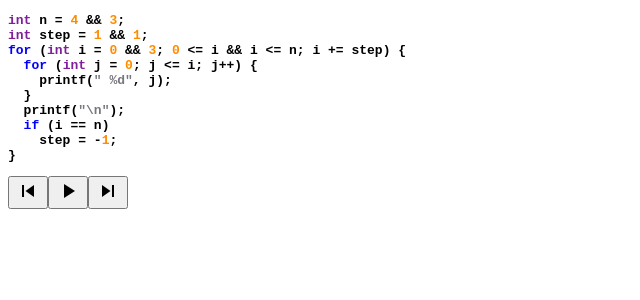
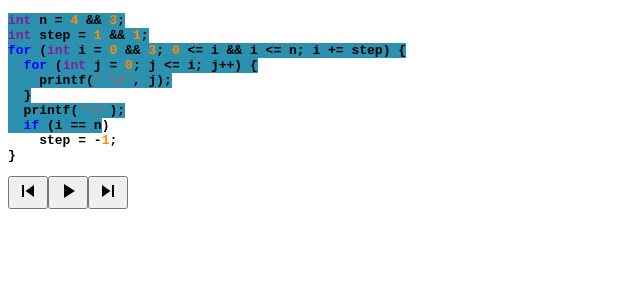
Before and after one commit to Explik/c-simulator-1, a Vue app: page / in a window 1280 px wide. Shown: the top 300 px of the page, without its empty margins (0-640 px from the left). Built offline with nearby package versions, Linux system fonts and the light colour scheme.

Commit message:
Adding highlight to active statement. This includes a bug where identifiers are highlighted all the way down instead of only in the active statement

```diff
--- a/src/components/SimulatorComponent.vue
+++ b/src/components/SimulatorComponent.vue
@@ -1,6 +1,6 @@
 <template>
   <div>
-    <source-component :symbols="this.currentSymbols" />
+    <source-component :symbols="this.currentSource.symbols" :highlightedSymbolRange="this.currentSource.highlightedSymbolRange" />
     <variable-component :variables="this.currentVariables" />
     <div>
       <button @click="stepBackward" style="display: inline-block"><i class="material-icons">skip_previous</i></button>
@@ -13,13 +13,12 @@
 </template>
 
 <script>
-import {symbolList} from "@/simulator/symbol";
 import SourceComponent from "@/components/SourceComponent";
 import VariableComponent from "@/components/VariableComponent";
 import {
   evaluateExpressionRecursively
 } from "@/simulator/evaluator";
-import {substitute} from "@/simulator/tree";
+import {getHighlightedSymbols} from "@/simulator/stateTransformers";
 
 export default {
   name: 'SimulatorComponent',
@@ -38,14 +37,8 @@
     currentState: function() {
       return this.states[this.states.length - 1];
     },
-    currentSymbols: function() {
-      const getSymbolList = n => [...symbolList(n), { value: "\n", node: n }];
-      // Computed changes
-      const target = this.currentState.statement;
-      const replacement = this.currentState.expression;
-      const substituteExpression = n => substitute(n, target, replacement);
-
-      return this.currentState.root.map(substituteExpression).flatMap(getSymbolList);
+    currentSource: function() {
+      return getHighlightedSymbols(this.currentState);
     },
     currentVariables: function() {
       return this.currentState.variables;
--- a/src/components/SourceComponent.vue
+++ b/src/components/SourceComponent.vue
@@ -4,22 +4,27 @@
 
 <script>
 import {highlightSyntax} from "@/simulator/symbolTransformers";
+import {getRange} from "@/simulator/symbol";
 
 export default {
   name: "SourceComponent",
   props: {
-    symbols: {type: Array, required: true}
+    symbols: {type: Array, required: true},
+    highlightedSymbolRange: {type: Object, required: true},
   },
   computed: {
     preformattedContent: function() {
       let buffer = "";
-      const symbols = highlightSyntax(this.symbols);
 
-      for(let symbol of symbols) {
+      for(let i = 0; i < this.symbols.length; i++) {
+        let symbol = this.symbols[i];
+
+        if (i === this.highlightedSymbolRange.start) buffer += '<span class="source-component-highlight">';
         if (this.hasCssClass(symbol)) {
-          buffer += `<span class="source-component-${symbol.type}">${symbol.value}</span>`;
+            buffer += `<span class="source-component-${symbol.type}">${symbol.value}</span>`;
         }
         else buffer += symbol.value;
+        if (i === this.highlightedSymbolRange.end) buffer += "</span>";
       }
       return buffer;
     }
@@ -36,6 +41,9 @@
 </script>
 
 <style>
+  .source-component-highlight {
+    background-color: #2b91af;
+  }
   .source-component-code {
     font-family: monospace;
     font-weight: 900;
--- /dev/null
+++ b/src/simulator/stateTransformers.js
@@ -0,0 +1,25 @@
+import {substitute} from "@/simulator/tree";
+import {getRange, symbolList} from "@/simulator/symbol";
+import {highlightSyntax} from "@/simulator/symbolTransformers";
+
+export function getHighlightedSymbols(state) {
+    // Substitute current non-evaluated statement with evaluated statement
+    const root = state.root;
+    const statement = state.statement;
+    const evaluatedStatement = state.expression;
+    const substituteExpression = n => substitute(n, statement, evaluatedStatement);
+    const substitutedRoot = root.map(substituteExpression);
+
+    // Calculate symbols of evaluated statements
+    const getSymbolList = n => [...symbolList(n), { value: "\n", node: n }];
+    const symbols = substitutedRoot.flatMap(getSymbolList);
+    const highlightedSymbols = highlightSyntax(symbols);
+
+    // Calculate range of current statement
+    const range = getRange(highlightedSymbols, evaluatedStatement);
+
+    return {
+        symbols: highlightedSymbols,
+        highlightedSymbolRange: range
+    };
+}
--- a/src/simulator/symbolTransformers.js
+++ b/src/simulator/symbolTransformers.js
@@ -14,7 +14,7 @@
     isDeclaration, isInvoke
 } from "./tree";
 
-function stringify(symbols) {
+export function stringify(symbols) {
     return symbols.map(s => s.value).join("");
 }
 
@@ -46,7 +46,7 @@
     return str.split("").reverse().join("");
 }
 
-function highlightTrivia(str) {
+function highlightTrivia(str, node) {
     const buffer = [];
     let currentType = undefined;
     let previousType = undefined;
@@ -62,7 +62,7 @@
         }
 
        if (currentType !== previousType) {
-           buffer.push({ type: currentType, value: str[i] });
+           buffer.push({ type: currentType, node: node, value: str[i] });
        }
        else buffer[buffer.length - 1].value += str[i];
     }
@@ -79,51 +79,51 @@
 
     // Highlight whitespace and brackets prior to content
     if (startTrivia) {
-        for(let item of highlightTrivia(startTrivia))
+        for(let item of highlightTrivia(startTrivia, node))
             buffer.push(item);
     }
 
     // Highlight content
     if (isIdentifier(node)) {
-        buffer.push({ type: "identifier", value: trimmedValue });
+        buffer.push({ type: "identifier", node: node, value: trimmedValue });
     }
     if (isConstant(node)) {
         if (node.datatype === "int") {
             if (trimmedValue[0] === '-') {
-                buffer.push({ type: "operator", value: trimmedValue[0] });
-                buffer.push({ type: "numeral", value: trimmedValue.slice(1) });
+                buffer.push({ type: "operator", node: node, value: trimmedValue[0] });
+                buffer.push({ type: "numeral", node: node, value: trimmedValue.slice(1) });
             }
-            else buffer.push({ type: "numeral", value: trimmedValue });
+            else buffer.push({ type: "numeral", node: node, value: trimmedValue });
         }
         else if (node.datatype === "char*") {
-            buffer.push({ type: "string", value: symbol.value.trim() });
+            buffer.push({ type: "string", node: node, value: symbol.value.trim() });
         }
         else throw new Error("Unsupported symbol " + JSON.stringify(symbol));
     }
     if (isExpression(node)) {
-        if (isAnd(node)) buffer.push({ type: "operator", value: trimmedValue });
-        if (isAssign(node)) buffer.push({ type: "operator", value: trimmedValue });
-        if (isAddAssign(node)) buffer.push({ type: "operator", value: trimmedValue });
-        if (isEqual(node)) buffer.push({ type: "operator", value: trimmedValue });
-        if (isIncrement(node)) buffer.push({ type: "operator", value: trimmedValue });
-        if (isLessThanOrEqual(node)) buffer.push({ type: "operator", value: trimmedValue });
+        if (isAnd(node)) buffer.push({ type: "operator", node: node, value: trimmedValue });
+        if (isAssign(node)) buffer.push({ type: "operator", node: node, value: trimmedValue });
+        if (isAddAssign(node)) buffer.push({ type: "operator", node: node, value: trimmedValue });
+        if (isEqual(node)) buffer.push({ type: "operator", node: node, value: trimmedValue });
+        if (isIncrement(node)) buffer.push({ type: "operator", node: node, value: trimmedValue });
+        if (isLessThanOrEqual(node)) buffer.push({ type: "operator", node: node, value: trimmedValue });
 
-        if (isInvoke(node) && trimmedValue === ',') buffer.push({ type: 'operator', value: trimmedValue });
+        if (isInvoke(node) && trimmedValue === ',') buffer.push({ type: 'operator', node: node, value: trimmedValue });
     }
     if (isStatement(node)) {
         if (isDeclaration(node)) {
-            if (trimmedValue === '=') buffer.push({ type: "operator", value: trimmedValue });
-            if (trimmedValue === node.datatype) buffer.push({ type: "type", value: trimmedValue });
+            if (trimmedValue === '=') buffer.push({ type: "operator", node: node, value: trimmedValue });
+            if (trimmedValue === node.datatype) buffer.push({ type: "type", node: node, value: trimmedValue });
         }
-        if (isIff(node) && trimmedValue === "if") buffer.push({ type: "keyword", value: trimmedValue });
-        if (isForLoop(node) && trimmedValue === "for") buffer.push({ type: "keyword", value: trimmedValue });
+        if (isIff(node) && trimmedValue === "if") buffer.push({ type: "keyword", node: node, value: trimmedValue });
+        if (isForLoop(node) && trimmedValue === "for") buffer.push({ type: "keyword", node: node, value: trimmedValue });
 
-        if (trimmedValue === ';') buffer.push({ type: 'semicolon', value: trimmedValue });
+        if (trimmedValue === ';') buffer.push({ type: 'semicolon', node: node, value: trimmedValue });
     }
 
     // Highlight whitespace and brackets after content
     if (endTrivia) {
-        for(let item of highlightTrivia(endTrivia))
+        for(let item of highlightTrivia(endTrivia, node))
             buffer.push(item);
     }
 
@@ -131,8 +131,6 @@
 }
 
 // [{type, value}]
-function highlightSyntax(symbols) {
+export function highlightSyntax(symbols) {
     return symbols.flatMap(highlightSymbol);
 }
-
-export {stringify, highlightSyntax};
--- a/src/simulator/tree.js
+++ b/src/simulator/tree.js
@@ -438,112 +438,104 @@
     if (isBlock(node)) return block(statements);
 }
 
-function flattenBinaryOperator(node, depth) {
+function flattenBinaryOperator(node) {
     return [
-        { ...node, depth },
-        ...flatten(node.left, depth),
-        ...flatten(node.right, depth)
+        node,
+        ...flatten(node.left),
+        ...flatten(node.right)
     ];
 }
 
-function flattenLeftOperator(node, depth) {
+function flattenLeftOperator(node) {
     return [
-        { ...node, depth },
-        ...flatten(node.identifier, depth)
+        node,
+        ...flatten(node.identifier)
     ];
 }
 
-function flattenAssignOperator(node, depth) {
+function flattenAssignOperator(node) {
     return [
-        { ...node, depth },
-        ...flatten(node.identifier, depth),
-        ...flatten(node.value, depth)
+        node,
+        ...flatten(node.identifier),
+        ...flatten(node.value)
     ];
 }
 
-function flatten(node, depth) {
+function flatten(node) {
     if (!node)
         return [];
-    if (!depth)
-        depth = 0;
 
     if(node.type === "statement") {
         if (node.statementType === "block") {
             return [
-                { ...node, depth },
-                ...node.statements.flatMap(s => flatten(s, depth + 1))
+                node,
+                ...node.statements.flatMap(flatten)
             ];
         }
         if (node.statementType === "declaration") {
             return [
-                { ...node, depth },
-                ...flatten(node.identifier, depth),
-                ...flatten(node.value, depth)
+                node,
+                ...flatten(node.identifier),
+                ...flatten(node.value)
             ];
         }
         if (node.statementType === "expression") {
             return [
-                { ...node, depth },
-                ...flatten(node.value, depth)
+                node,
+                ...flatten(node.value)
             ];
         }
         if (node.statementType === "for-loop") {
-            // Avoids the depth being double incremented due to a block body
-            let nextDepth = isBlock(node.body) ? depth : depth + 1;
-
             return [
-                { ...node, depth },
-                ...flatten(node.initializer, depth),
-                ...flatten(node.condition, depth),
-                ...flatten(node.update, depth),
-                ...flatten(node.body, nextDepth)
+                node,
+                ...flatten(node.initializer),
+                ...flatten(node.condition),
+                ...flatten(node.update),
+                ...flatten(node.body)
             ];
         }
         if (node.statementType === "if") {
-            // Avoids the depth being double incremented due to a block body
-            let nextDepth = isBlock(node.body) ? depth : depth + 1;
-
             return [
-                { ...node, depth },
-                ...flatten(node.condition, depth),
-                ...flatten(node.body, nextDepth)
+                node,
+                ...flatten(node.condition),
+                ...flatten(node.body)
             ];
         }
         throw new Error("Unsupported statementType " + node.statementType);
     }
     if (node.type === "expression") {
         if (node.operator === "and") {
-            return flattenBinaryOperator(node, depth);
+            return flattenBinaryOperator(node);
         }
         if (node.operator === "equal") {
-            return flattenBinaryOperator(node, depth);
+            return flattenBinaryOperator(node);
         }
         if (node.operator === "less-than-or-equal") {
-            return flattenBinaryOperator(node, depth);
+            return flattenBinaryOperator(node);
         }
         if (node.operator === "assign") {
-            return flattenAssignOperator(node, depth);
+            return flattenAssignOperator(node);
         }
         if (node.operator === "add-assign") {
-            return flattenAssignOperator(node, depth);
+            return flattenAssignOperator(node);
         }
         if (node.operator === "increment") {
-            return flattenLeftOperator(node, depth);
+            return flattenLeftOperator(node);
         }
         if (node.operator === "invoke") {
             return [
-                { ...node, depth },
+                node,
                 ...flatten(node.identifier),
-                ...node.arguments.flatMap(s => flatten(s, depth))
+                ...node.arguments.flatMap(flatten)
             ];
         }
         throw new Error("Unsupported operator " + node.operator);
     }
     if (node.type === "constant") {
-        return [{ ...node, depth }];
+        return [node];
     }
     if (node.type === "identifier") {
-        return [{ ...node, depth }];
+        return [node];
     }
     throw new Error("Unsupported node " + JSON.stringify(node));
 }
@@ -640,11 +632,16 @@
 
 function apply(node, callback) {
     // Applies the callback to the root
-    return applyExpressionAndStatement(callback(node), callback);
+    return applyExpressionAndStatement(node, callback);
 }
 
 function substitute(root, target, replacement) {
-    return apply(root, (n) => n === target ? replacement : n);
+    if (root === target)
+        return replacement;
+
+    return apply(root, (n) => {
+        return n === target ? replacement : n
+    });
 }
 
 export {
```
